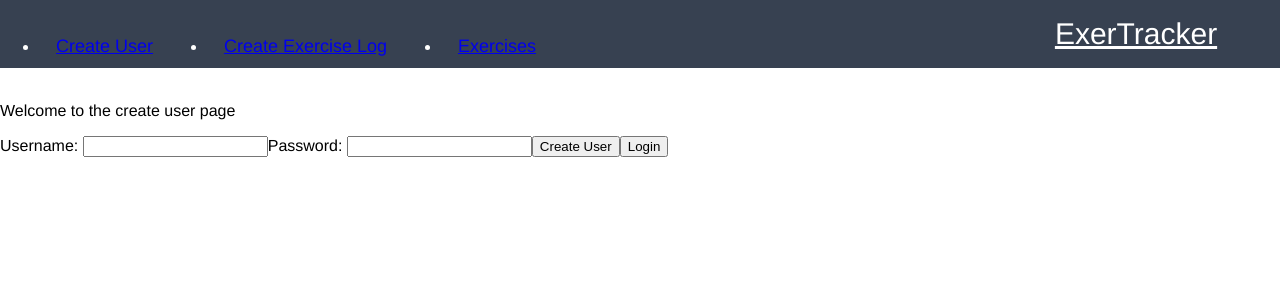
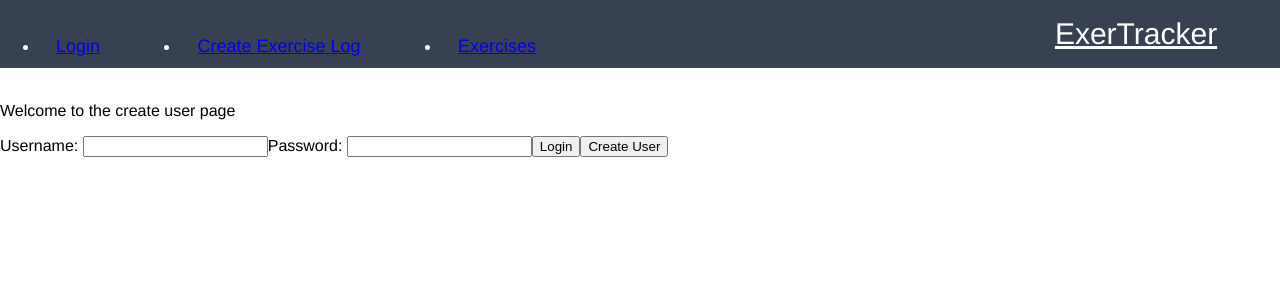
Before and after one commit to Wiegand92/exercise-tracker, a React app: page /user in a window 1280 px wide. Shown: the top 300 px of the page. Built offline with nearby package versions, Linux system fonts and the light colour scheme.

Commit message:
rework/rename CreateUser to LoginForm

```diff
--- a/src/components/App.jsx
+++ b/src/components/App.jsx
@@ -5,7 +5,7 @@ import Navbar from './Navbar';
 import CreateExercise from './CreateExercise';
 import EditExercise from './EditExercises';
 import ExerciseList from './ExercisesList';
-import CreateUser from './CreateUser';
+import LoginForm from './LoginForm';
 
 const App = () => (
   <Router>
@@ -14,7 +14,7 @@ const App = () => (
     <Route path="/" exact component={ExerciseList} />
     <Route path="/edit/:id" component={EditExercise} />
     <Route path="/create" component={CreateExercise} />
-    <Route path="/user" component={CreateUser} />
+    <Route path="/user" component={LoginForm} />
   </Router>
 );
 
--- a/src/components/CreateUser.jsx
+++ b/src/components/LoginForm.jsx
@@ -1,10 +1,10 @@
 import React, {useState} from 'react';
 
-const CreateUser = () => {
+const LoginForm = () => {
   const [username, setUserame] = useState('');
   const [password, setPassword] = useState('');
 
-  const handleSubmit = e => {
+  const handleCreate = e => {
     e.preventDefault();
     const user = {username, password};
 
@@ -26,8 +26,11 @@ const CreateUser = () => {
     })
       .then(res => res.json())
       .then(data => {
-        console.log(data.user, data.auth);
-        localStorage.setItem('token', data.auth);
+        console.log(data);
+        if (data.user) {
+          localStorage.setItem('token', data.auth);
+          window.location = '/';
+        }
       })
       .catch(err => console.error(err));
   };
@@ -35,7 +38,7 @@ const CreateUser = () => {
   return (
     <div className="create-user">
       <p>Welcome to the create user page</p>
-      <form onSubmit={handleSubmit}>
+      <form onSubmit={handleLogin}>
         Username:{' '}
         <input
           type="text"
@@ -50,11 +53,11 @@ const CreateUser = () => {
           onChange={e => setPassword(e.target.value)}
           name="password"
         />
-        <input type="submit" value="Create User" />
-        <button onClick={handleLogin}>Login</button>
+        <input type="submit" value="Login" />
+        <button onClick={handleCreate}>Create User</button>
       </form>
     </div>
   );
 };
 
-export default CreateUser;
+export default LoginForm;
--- a/src/components/Navbar.jsx
+++ b/src/components/Navbar.jsx
@@ -19,7 +19,7 @@ const Navbar = () => (
       </li>
       <li className="navbar-item">
         <Link to="/user" className="nav-link">
-          Create User
+          Login
         </Link>
       </li>
     </ul>
```
